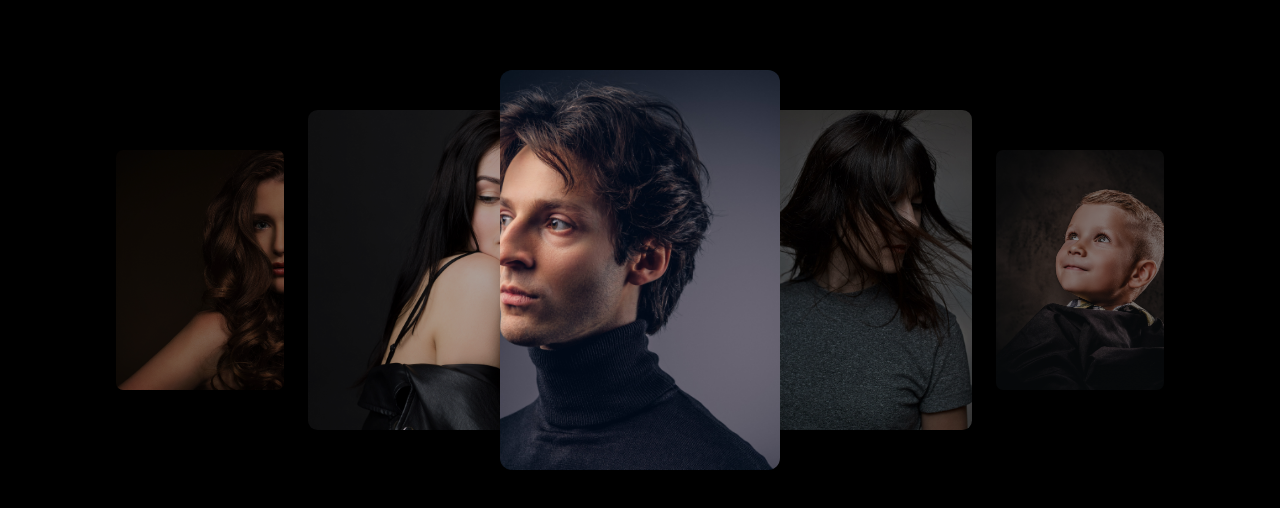
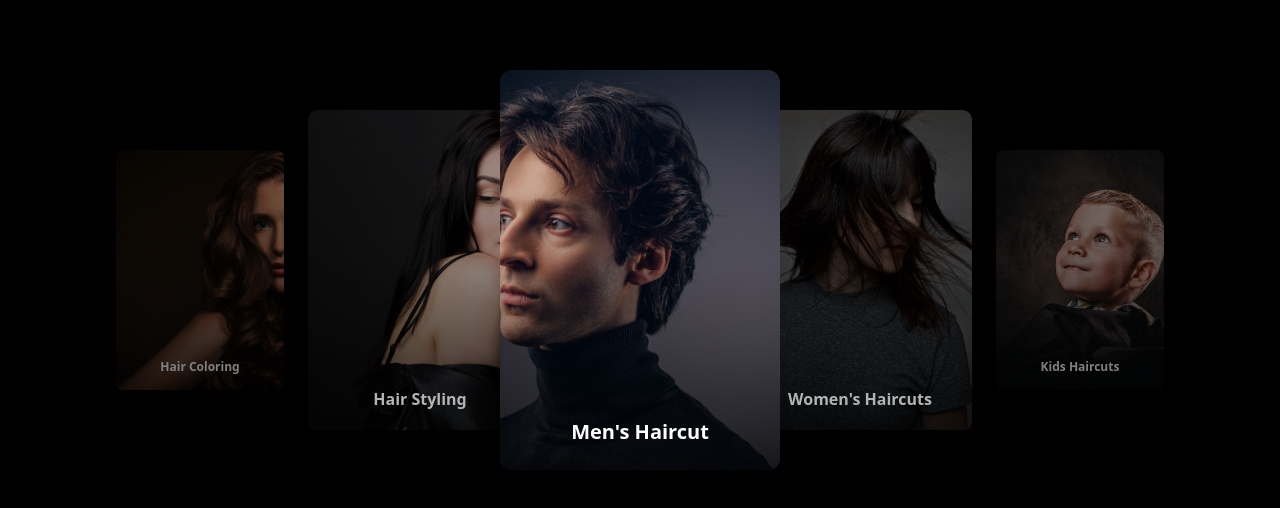
Before and after one commit to janthony25/Client-CutdUncut, a React (Vite) app: page / in a window 1280 px wide. Shown: the part 970-1478 px from the top of the page. Built offline with nearby package versions, Linux system fonts and the light colour scheme; a web font is replaced by a local one.

Commit message:
add details to services cards

```diff
--- a/src/pages/HomeComponents/Services.jsx
+++ b/src/pages/HomeComponents/Services.jsx
@@ -9,12 +9,36 @@ import { motion, useInView } from 'framer-motion';
 
 const CircularCarousel = () => {
   const images = [
-    { src: coloring, title: 'Hair Coloring' },
-    { src: haircuts, title: 'Hair Styling' },
-    { src: man, title: `Men's Haircut` },
-    { src: styling2, title: `Women's Haircuts` },
-    { src: kid, title: 'Kids Haircuts' },
-    { src: treatment, title: 'Haircuts' }
+    {
+      src: coloring,
+      title: 'Hair Coloring',
+      details: 'Professional coloring services including highlights, balayage, and full color transformations'
+    },
+    {
+      src: haircuts,
+      title: 'Hair Styling',
+      details: 'Expert styling for any occasion - from everyday looks to special events'
+    },
+    {
+      src: man,
+      title: `Men's Haircut`,
+      details: 'Classic and modern cuts tailored to your style and preferences'
+    },
+    {
+      src: styling2,
+      title: `Women's Haircuts`,
+      details: 'Precision cuts and styles to enhance your natural beauty'
+    },
+    {
+      src: kid,
+      title: 'Kids Haircuts',
+      details: 'Gentle and fun haircuts in a kid-friendly environment'
+    },
+    {
+      src: treatment,
+      title: 'Hair Treatment',
+      details: 'Revitalizing treatments for healthy, beautiful hair'
+    }
   ];
 
   const ref = useRef(null);
@@ -125,9 +149,18 @@ const CircularCarousel = () => {
                     className="w-full h-full object-cover object-center transform scale-105"
                   />
                 </div>
-                <div className="absolute inset-0 bg-black/40 opacity-0 group-hover:opacity-100 transition-opacity duration-300 rounded-xl" />
-                <div className="absolute bottom-4 left-1/2 -translate-x-1/2 text-white text-xl">
-                  {image.title}
+                {/* Permanent dark overlay */}
+                <div className="absolute inset-0 bg-gradient-to-t from-black/70 via-black/20 to-transparent" />
+                {/* Title (always visible) */}
+                <div className="absolute bottom-6 left-0 w-full text-center">
+                  <h3 className="text-white text-xl font-semibold px-4">{image.title}</h3>
+                </div>
+                {/* Hover overlay with details */}
+                <div className="absolute inset-0 bg-black/60 opacity-0 group-hover:opacity-100 transition-opacity duration-300 flex items-center justify-center rounded-xl">
+                  <div className="px-6 text-center">
+                    <h3 className="text-white text-xl font-semibold mb-2">{image.title}</h3>
+                    <p className="text-white/90 text-sm">{image.details}</p>
+                  </div>
                 </div>
               </div>
             </div>
@@ -180,9 +213,18 @@ const CircularCarousel = () => {
                       draggable="false"
                     />
                   </div>
-                  <div className="absolute inset-0 bg-black/40 opacity-0 group-hover:opacity-100 transition-opacity duration-300" />
-                  <div className="absolute bottom-4 left-1/2 -translate-x-1/2 text-white text-xl opacity-0 group-hover:opacity-100 transition-opacity duration-300">
-                    {image.title}
+                  {/* Permanent dark gradient overlay */}
+                  <div className="absolute inset-0 bg-gradient-to-t from-black/70 via-black/20 to-transparent" />
+                  {/* Title (always visible) */}
+                  <div className="absolute bottom-6 left-0 w-full text-center">
+                    <h3 className="text-white text-xl font-semibold px-4">{image.title}</h3>
+                  </div>
+                  {/* Hover overlay with details */}
+                  <div className="absolute inset-0 bg-black/60 opacity-0 group-hover:opacity-100 transition-opacity duration-300 flex items-center justify-center">
+                    <div className="px-6 text-center">
+                      {/* <h3 className="text-white text-xl font-semibold mb-2">{image.title}</h3> */}
+                      <p className="text-white/90 text-sm">{image.details}</p>
+                    </div>
                   </div>
                 </div>
               </div>
```
Also changed, not shown: src/images/compressed/nail-min.jpg (added).
